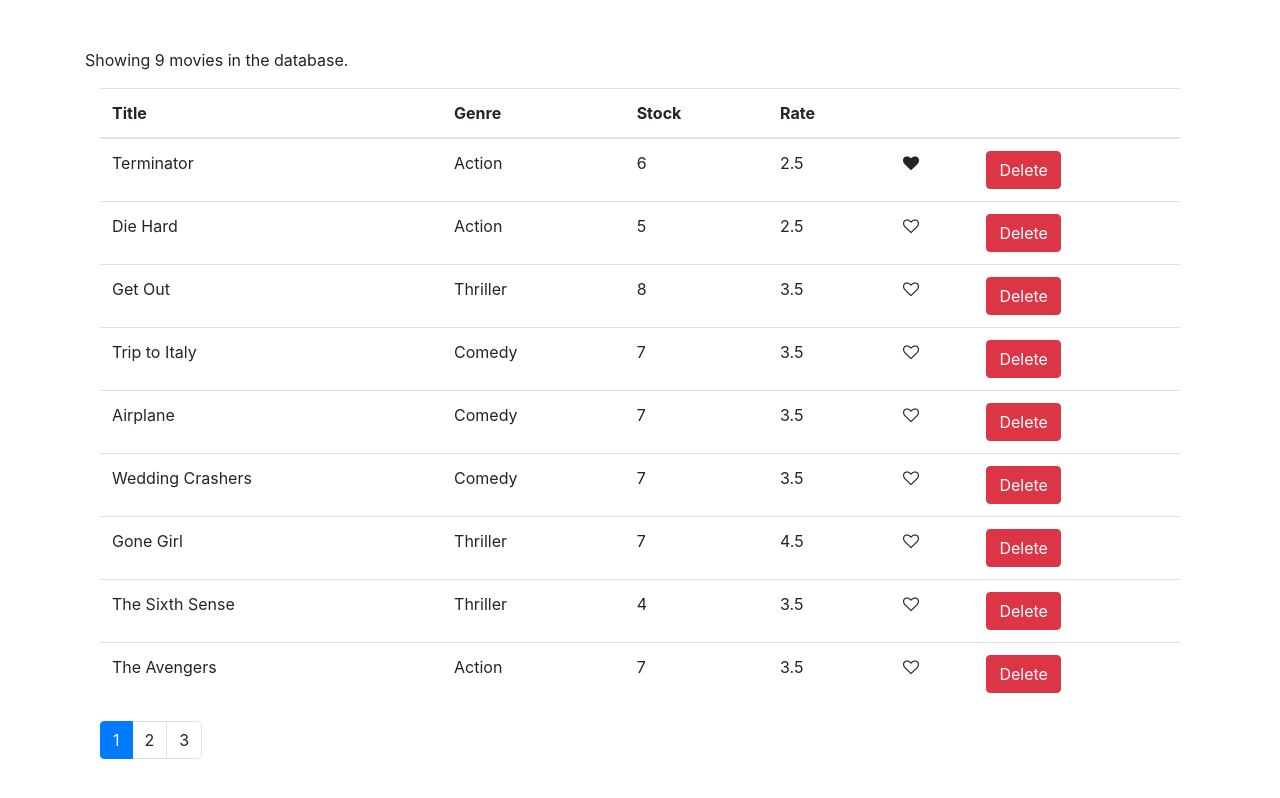
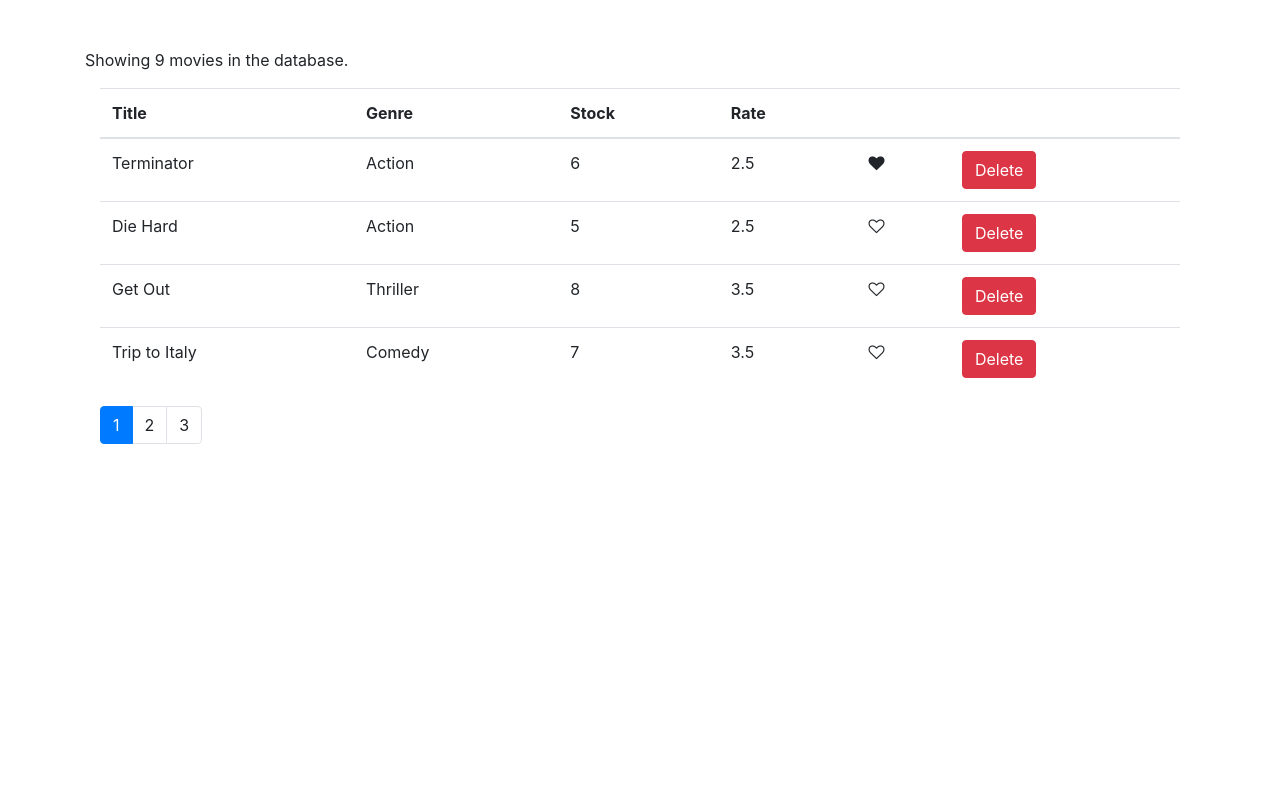
Before and after one commit to ShanuSaini/react, a React (Create React App) app in the folder lp3/: page / in a window 1280 px wide. Built offline with nearby package versions, Linux system fonts and the light colour scheme.

Commit message:
Paginating Data - LP3
Paginating Data - LP3

```diff
--- a/lp3/src/components/movies.jsx
+++ b/lp3/src/components/movies.jsx
@@ -1,7 +1,8 @@
 import React, { Component } from 'react';
 import { getMovies, deleteMovie  } from '../services/fakeMovieService';
-import Like from './common/like'
-import Pagination from './common/pagination'
+import Like from './common/like';
+import Pagination from './common/pagination';
+import { paginate } from '../utills/paginate';
 
 class Movies extends Component {
     state = {
@@ -36,8 +37,8 @@
         this.setState({ currentPage: page });
     }
 
-    getRows() {
-        return this.state.movies.map(
+    getRows(movies) {
+        return movies.map(
             movie => {
                 return (
                     <tr key={movie['_id']}>
@@ -64,7 +65,9 @@
         const { pageSize, currentPage } = this.state;
 
         if(moviesLength === 0)
-            return <p>There are no movies in the Database.</p>
+            return <p>There are no movies in the Database.</p>;
+
+        const movies = paginate(this.state.movies, currentPage, pageSize);
 
         return (
             <React.Fragment>
@@ -82,7 +85,7 @@
                             </tr>
                         </thead>
                         <tbody>
-                            { this.getRows() }
+                            { this.getRows(movies) }
                         </tbody>
                     </table>
                     <Pagination
--- /dev/null
+++ b/lp3/src/utills/paginate.js
@@ -0,0 +1,12 @@
+import _ from 'lodash';
+
+export function paginate(items, pageNumber, pageSize){
+  const startIndex = (pageNumber - 1) * pageSize;
+
+  return _(items)
+    .slice(startIndex)
+    .take(pageSize)
+    .value();
+  // _.slice(items, startIndex);
+  // _.take()
+}
```
